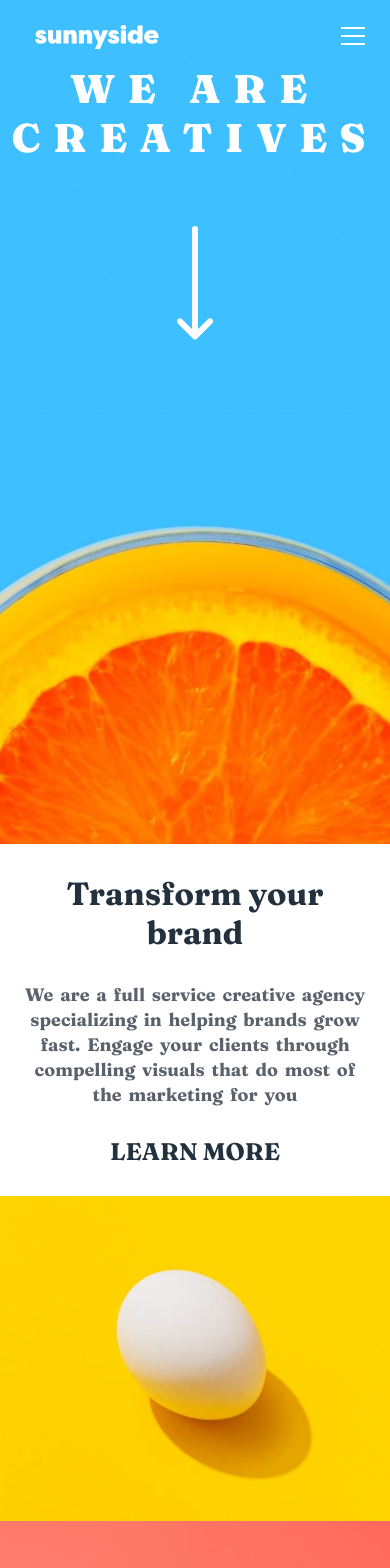
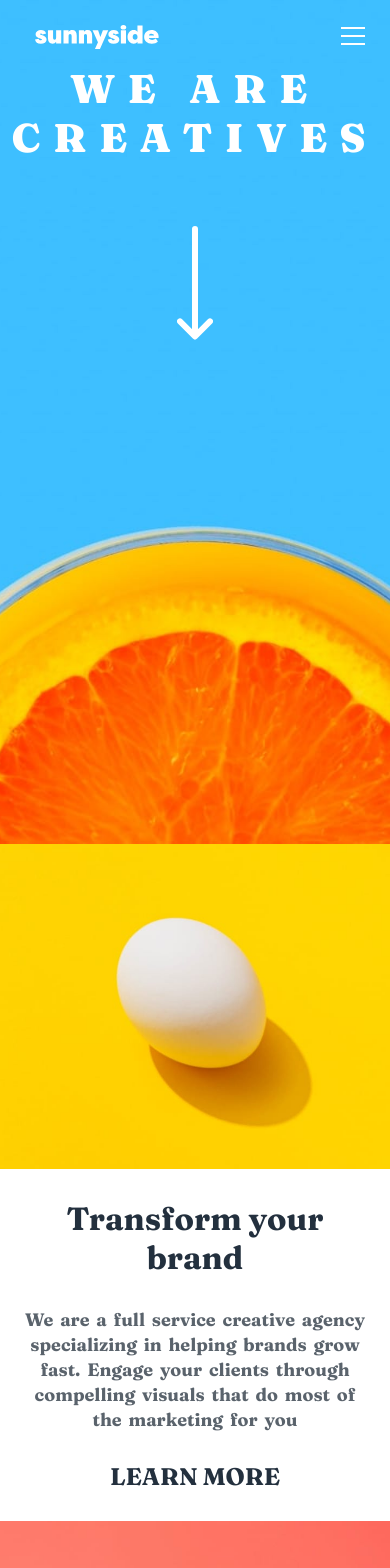
Before and after one commit to horpemee/Sunny-side-landing-page, a React (Create React App) app: page / in a window 390 px wide. Shown: the top 1568 px of the page. Built offline with nearby package versions, Linux system fonts and the light colour scheme; a web font is replaced by a local one.

Commit message:
responsiveness

```diff
--- a/src/component/section/section.scss
+++ b/src/component/section/section.scss
@@ -1,15 +1,15 @@
 .section,
 .section2,
 .section3 {
-  //   width: 100vw;
-  //   display: flex;
-  //   flex-direction: row;
-  //   overflow: hidden;
+  width: 100vw;
+  display: flex;
+  flex-direction: row;
+  overflow: hidden;
 
-  //   @media (max-width: 520px) {
-  //     display: flex;
-  //     flex-direction: column;
-  //   }
+  @media (max-width: 520px) {
+    display: flex;
+    flex-direction: column;
+  }
 
   .colOne {
     background-color: white;
```
